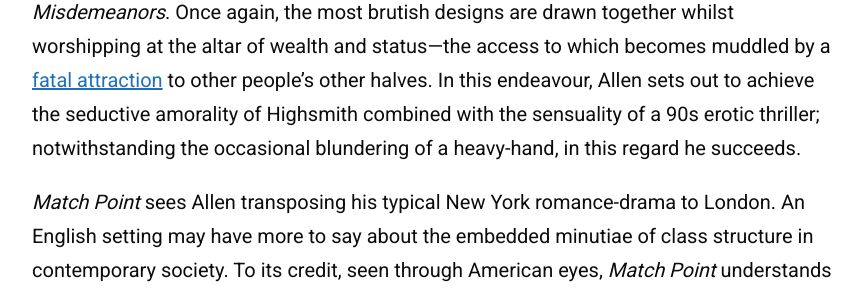
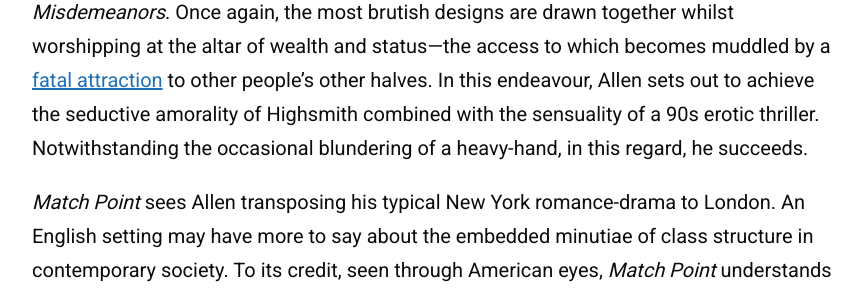
Before and after one commit to zoeurl/zoedowney.github.io, a Jekyll site: the page built from _posts/2024-2-22-match-point.md, in a window 1280 px wide and 900 px high, scrolled down 1237 px. Shown: the part 192-485 px from the top of the window, without its empty margins (208-1070 px from the left). Built offline with Jekyll 4.4.1, drawn with Linux system fonts in a browser that asks for light colours.

Commit message:
Update 2024-2-22-match-point.md

```diff
--- a/_posts/2024-2-22-match-point.md
+++ b/_posts/2024-2-22-match-point.md
@@ -11,7 +11,7 @@
 
 The pseudo-philosophical playbook of Woody Allen's _Match Point_ dictates that life’s transformative successes hinge on chance. Whether one’s ball makes it over the net, so to speak, or bounces defeatedly back at the player. It’s a lesson that reiterates the bitter mantra of the middle and hard-working classes: when keeping score, it's not _what_, but _who_, you know that counts. A world in which one might ‘rather be lucky than good’, and where perching tentatively on the right stoops can twist the handles of rewarding and lucrative doors. Even if this is indeed so, filmmakers and admirers queuing on the once sought-after [Allen's](https://www.nytimes.com/2018/01/31/movies/woody-allen.html) porch have long since found other, more worthwhile entryways to clamour outside. But, for the sake of this exercise, that is beside the (match) point.
 
-The tennis metaphor is the apt rule of play for this particular story. The players: another set of affable [husbands and wives](https://www.nytimes.com/1992/09/18/movies/review-film-husbands-and-wives-fact-fiction-it-doesn-t-matter.html) who—seemingly due to sheer boredom—fall haplessly into each others' beds. It's a sturdy and reliable Allen set-up that allows for the usual scrutinising of the formation and disintegration of relationships; the distinction between love and lust, and whether it’s worth relinquishing ambition for true passion. On the side, we receive an outsider’s view of Europe, British society and the supposedly coveted upper class; with glamour and manipulation lifted from _[The Talented Mr. Ripley](https://www.zoedowney.com/the-talented-mr-ripley/)_, _Unfaithful_ and _Cruel Intentions_. It’s also a revisitation of themes from his 1989 release _Crimes and Misdemeanors_. Once again, the most brutish designs are drawn together whilst worshipping at the altar of wealth and status—the access to which becomes muddled by a [fatal attraction](https://www.rogerebert.com/reviews/fatal-attraction-1987) to other people's other halves. In this endeavour, Allen sets out to achieve the seductive amorality of Highsmith combined with the sensuality of a 90s erotic thriller; notwithstanding the occasional blundering of a heavy-hand, in this regard he succeeds.
+The tennis metaphor is the apt rule of play for this particular story. The players: another set of affable [husbands and wives](https://www.nytimes.com/1992/09/18/movies/review-film-husbands-and-wives-fact-fiction-it-doesn-t-matter.html) who—seemingly due to sheer boredom—fall haplessly into each others' beds. It's a sturdy and reliable Allen set-up that allows for the usual scrutinising of the formation and disintegration of relationships; the distinction between love and lust, and whether it’s worth relinquishing ambition for true passion. On the side, we receive an outsider’s view of Europe, British society and the supposedly coveted upper class; with glamour and manipulation lifted from _[The Talented Mr. Ripley](https://www.zoedowney.com/the-talented-mr-ripley/)_, _Unfaithful_ and _Cruel Intentions_. It’s also a revisitation of themes from his 1989 release _Crimes and Misdemeanors_. Once again, the most brutish designs are drawn together whilst worshipping at the altar of wealth and status—the access to which becomes muddled by a [fatal attraction](https://www.rogerebert.com/reviews/fatal-attraction-1987) to other people's other halves. In this endeavour, Allen sets out to achieve the seductive amorality of Highsmith combined with the sensuality of a 90s erotic thriller. Notwithstanding the occasional blundering of a heavy-hand, in this regard, he succeeds.
 
 _Match Point_ sees Allen transposing his typical New York romance-drama to London. An English setting may have more to say about the embedded minutiae of class structure in contemporary society. To its credit, seen through American eyes, _Match Point_ understands the unspoken weight of English social division well enough. Here, layers of intention are conveyed through the slightest of gestures and most benign utterances. It’s an ice-cold step into realism for Allen, forgoing his usual wit and charm—but, for this purpose, it works. (Fellow country-house-thriller director Emerald Fennell would do well to take notes on subtlety and sleight of hand in dishing out modern [takes](https://www.rogerebert.com/reviews/saltburn-movie-review-2023) on the subject.)
 
```
